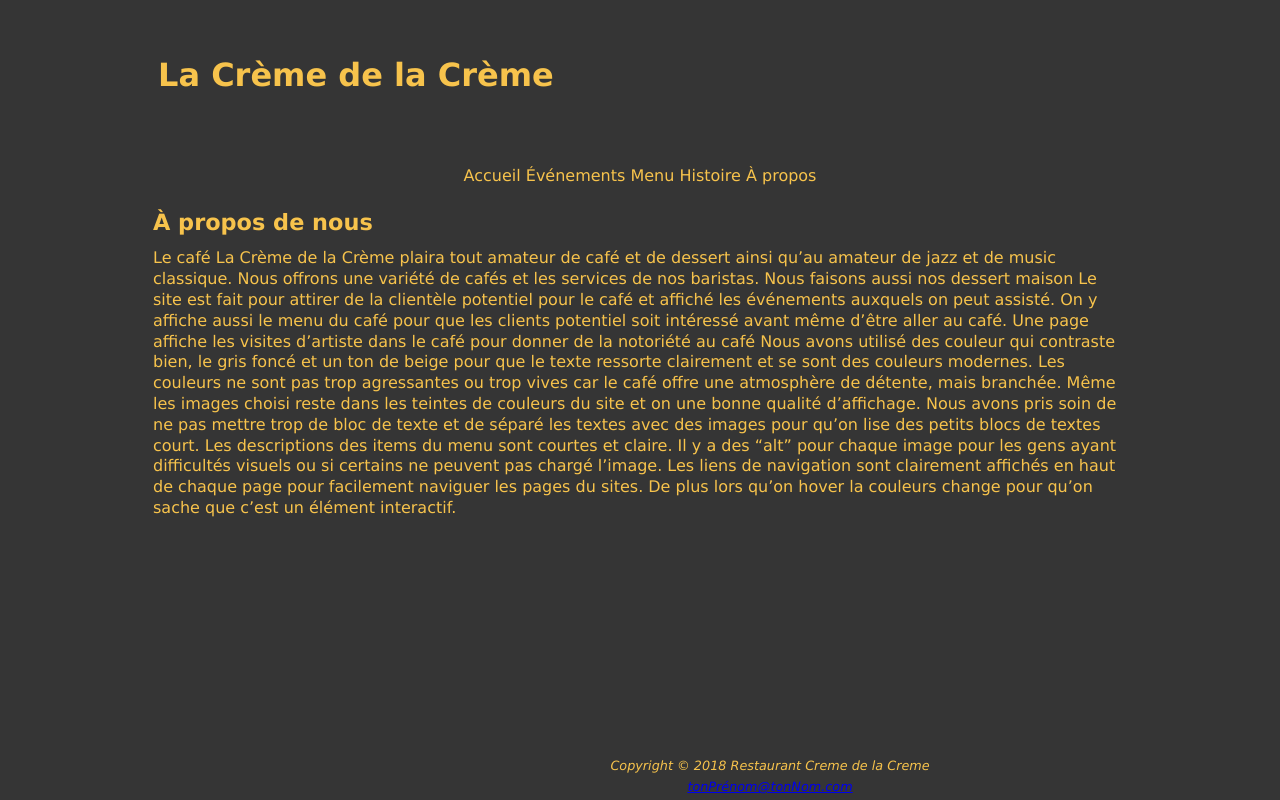
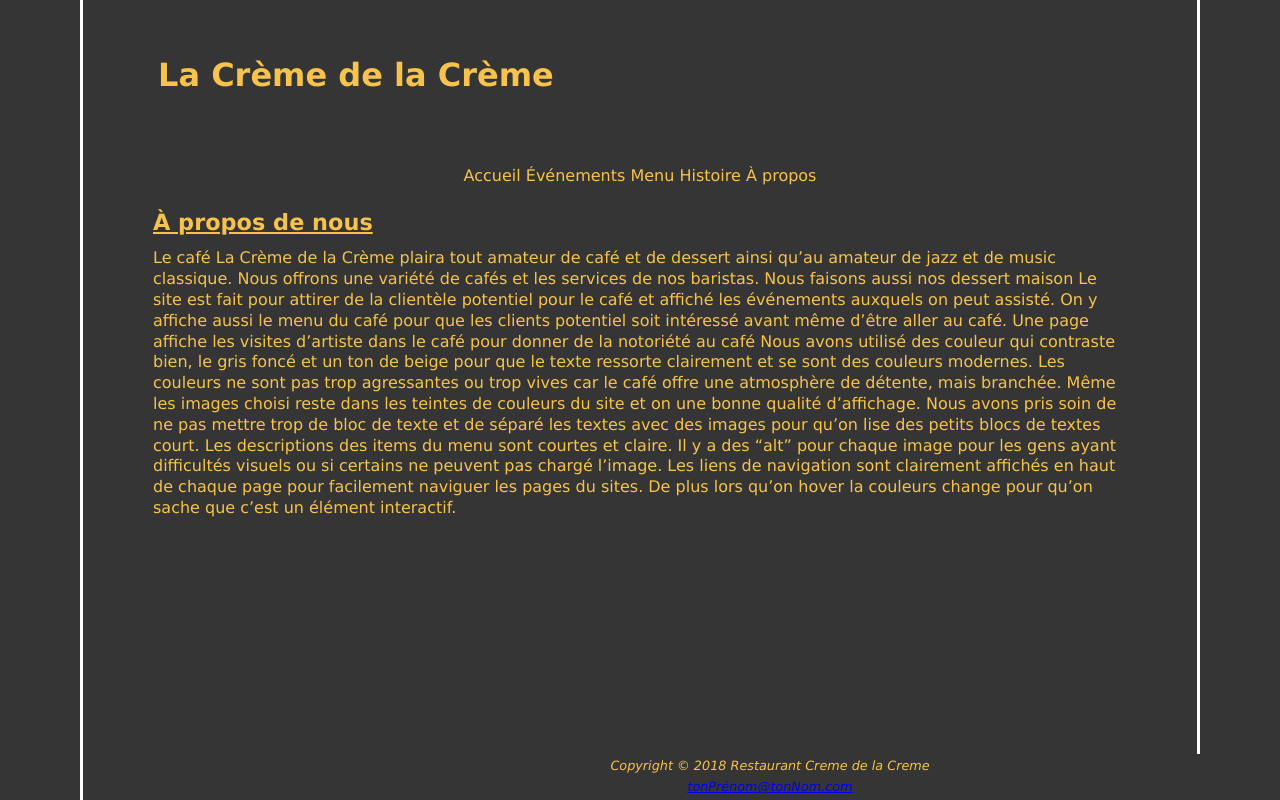
Before and after one commit to sebyoa10/projetdesign1, a plain HTML site: page propos.html in a window 1280 px wide. Shown: the top 800 px of the page. Drawn offline with Linux system fonts and the light colour scheme; files that its build step writes are made by us from their sources.

Commit message:
Update propos.html

```diff
--- a/propos.html
+++ b/propos.html
@@ -20,7 +20,7 @@
   </nav>
   <main>
   <div class="main-content">
- <h1>  À propos de nous </h1>
+ <h1> <u> À propos de nous </u> </h1>
 	<p>Le café La Crème de la Crème plaira tout amateur de café et de dessert ainsi qu’au amateur de jazz et de music classique.
 	Nous offrons une variété de cafés et les services de nos baristas. Nous faisons aussi nos dessert maison
 	Le site est fait pour attirer de la clientèle potentiel pour le café et affiché les événements auxquels on peut assisté. On y affiche aussi le menu du café pour que les clients potentiel soit intéressé avant même d’être aller au café. Une page affiche les visites d’artiste dans le café pour donner de la notoriété au café
@@ -30,7 +30,8 @@
 
 
     </div>
-
+      <div id="left"></div>
+  <div id="right"></div>
   </main>
   <p><footer>
     <div>Copyright &copy; 2018 Restaurant Creme de la Creme</div>
```
